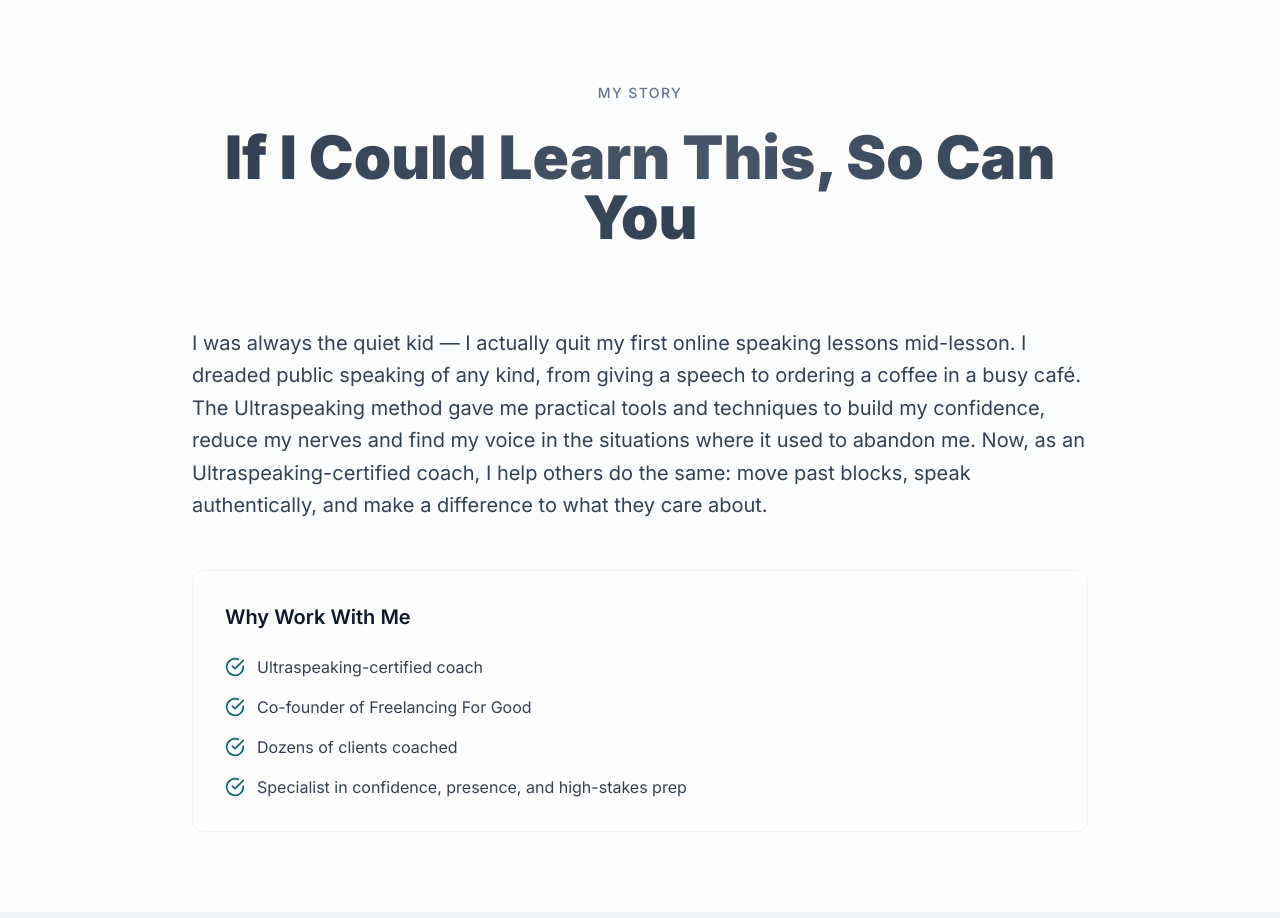
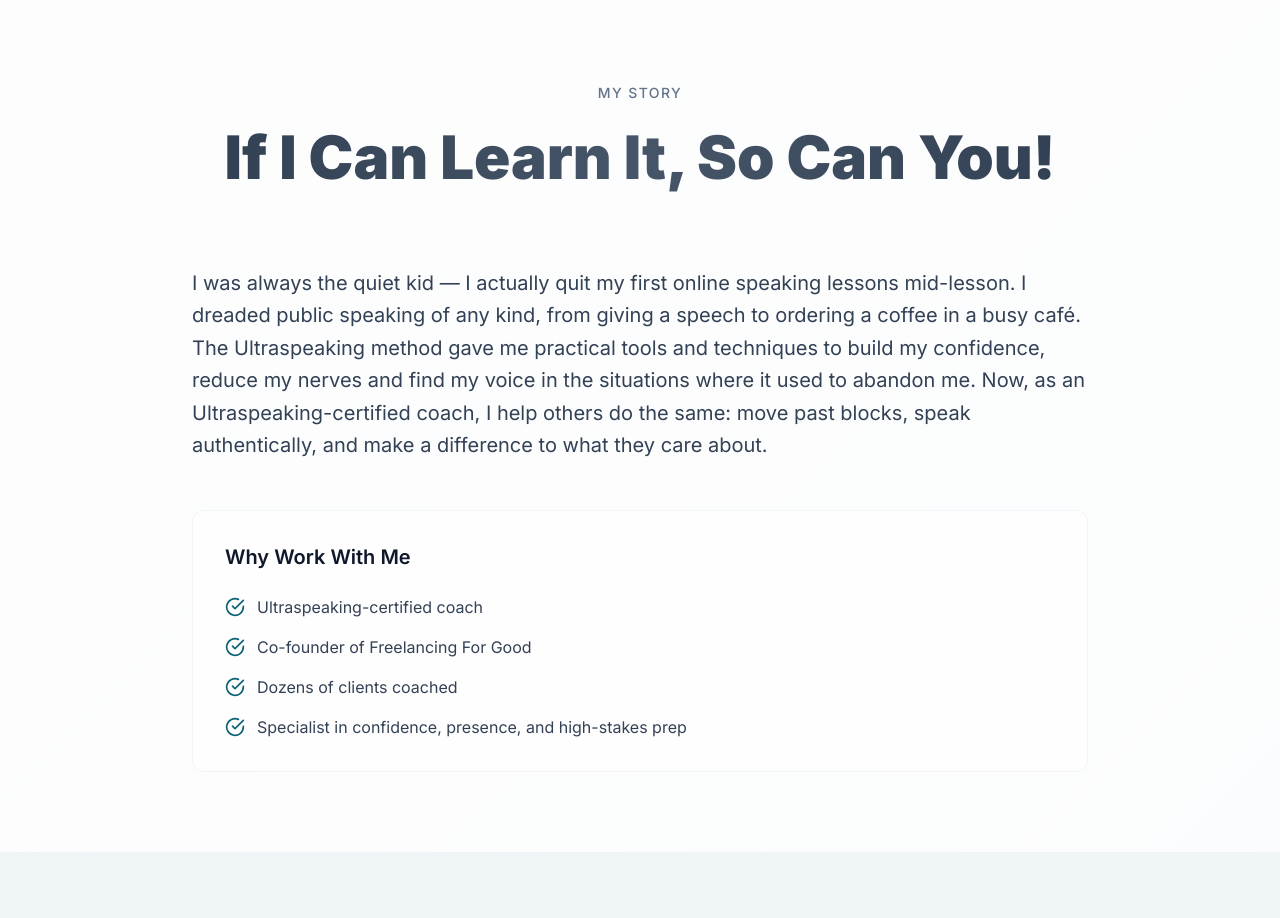
Before and after one commit to Webster-10101/speak-up-for-good, a Next.js app: page / in a window 1280 px wide. Shown: the part 1660-2578 px from the top of the page. Built offline with nearby package versions, Linux system fonts and the light colour scheme.

Commit message:
Update content and styling: new logo, refined copy, and banner component

```diff
--- a/components/About.tsx
+++ b/components/About.tsx
@@ -18,7 +18,7 @@ const About = () => {
             </p>
             <h2 className="text-4xl md:text-5xl lg:text-6xl font-black mb-8 leading-tight">
               <span className="bg-gradient-to-r from-slate-700 via-slate-600 to-slate-700 bg-clip-text text-transparent">
-                If I Could Learn This, So Can You
+                If I Can Learn It, So Can You!
               </span>
             </h2>
           </div>
```
Also changed, not shown: components/FAQ.tsx (line endings or trailing spaces), components/FreelancingForGoodBanner.tsx (line endings or trailing spaces), freelancing-for-good-banner-embed.html (line endings or trailing spaces), 1 other file (tests, documents, lock files or other folders).
